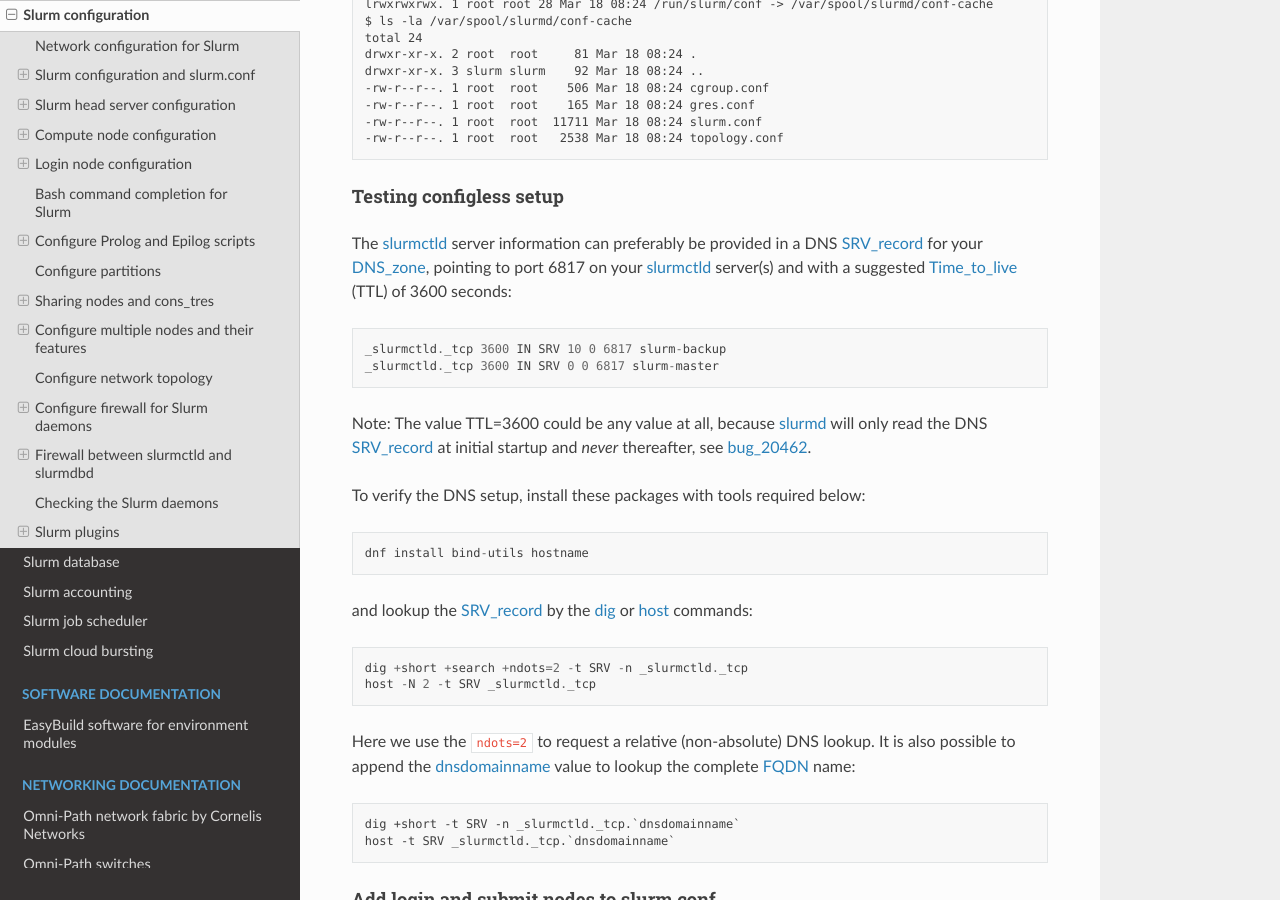
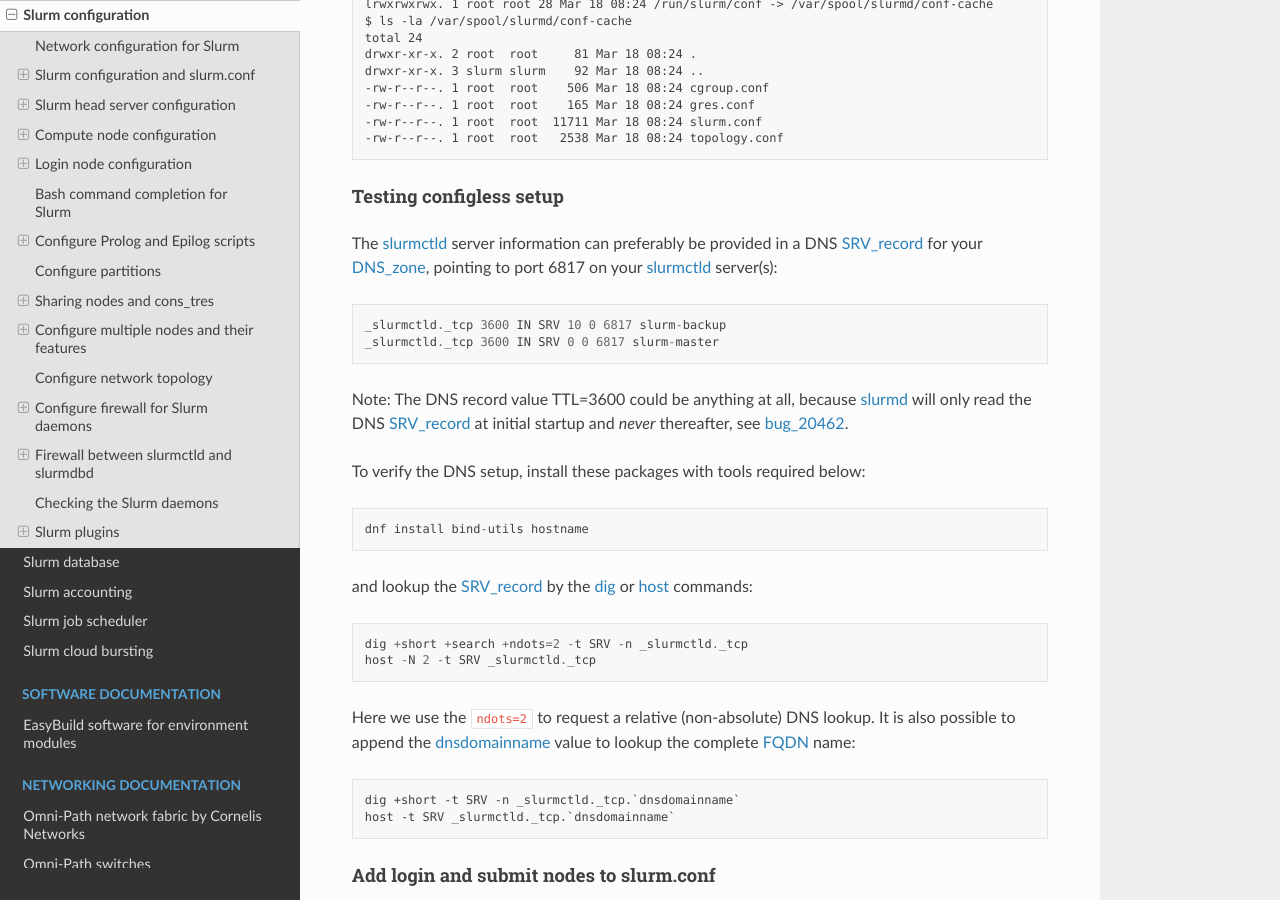
Before and after one commit to OleHolmNielsen/Niflheim_system, a Sphinx documentation site: the page built from docs/Slurm_configuration.rst, in a window 1280 px wide and 900 px high, scrolled down 2631 px. Built offline with Sphinx 7.4.7 and the Read the Docs theme 3.1.0, drawn with Linux system fonts in a browser that asks for light colours.

Commit message:
Removed comment on TTL

```diff
--- a/docs/Slurm_configuration.rst
+++ b/docs/Slurm_configuration.rst
@@ -85,12 +85,12 @@ Testing configless setup
 ........................
 
 The slurmctld_ server information can preferably be provided in a DNS SRV_record_ for your DNS_zone_,
-pointing to port 6817 on your slurmctld_ server(s) and with a suggested Time_to_live_ (TTL) of 3600 seconds::
+pointing to port 6817 on your slurmctld_ server(s)::
 
   _slurmctld._tcp 3600 IN SRV 10 0 6817 slurm-backup
   _slurmctld._tcp 3600 IN SRV 0 0 6817 slurm-master
 
-Note: The value TTL=3600 could be any value at all,
+Note: The DNS record value TTL=3600 could be anything at all,
 because slurmd_ will only read the DNS SRV_record_ at initial startup and *never* thereafter, see bug_20462_.
 
 To verify the DNS setup, install these packages with tools required below::
```
